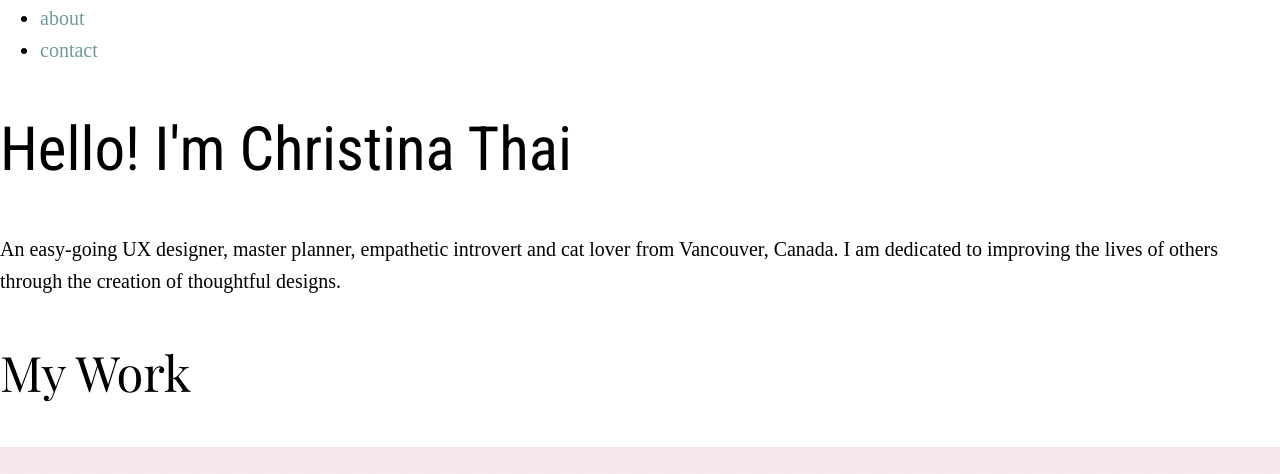
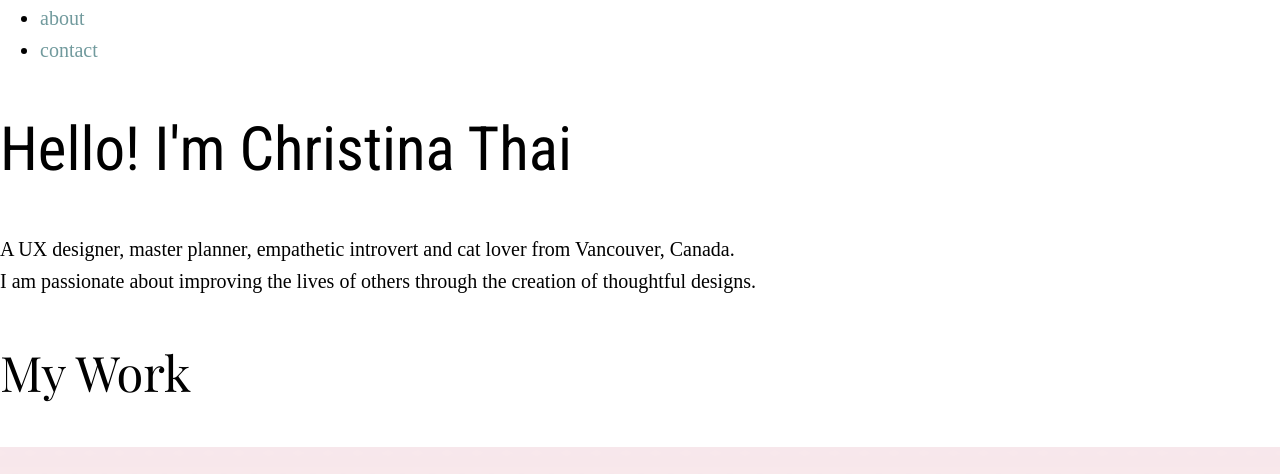
Before and after one commit to cthaaai/portfolio-website, a plain HTML site: page index.html in a window 1280 px wide. Shown: the part 326-800 px from the top of the page. Drawn offline with nearby package versions, Linux system fonts and the light colour scheme; a web font is replaced by a local one.

Commit message:
edit intro paragraph

```diff
--- a/index.html
+++ b/index.html
@@ -35,7 +35,7 @@
           <h1>
             <span>Hello! I'm Christina Thai <span>
           </h1>
-          <p>An easy-going UX designer, master planner, empathetic introvert and cat lover from Vancouver, Canada. I am dedicated to improving the lives of others through the creation of thoughtful designs.</p>
+          <p>A UX designer, master planner, empathetic introvert and cat lover from Vancouver, Canada.<br>I am passionate about improving the lives of others through the creation of thoughtful designs.</p>
         </div>
       </div>
       <div id="work" class="container">
```
